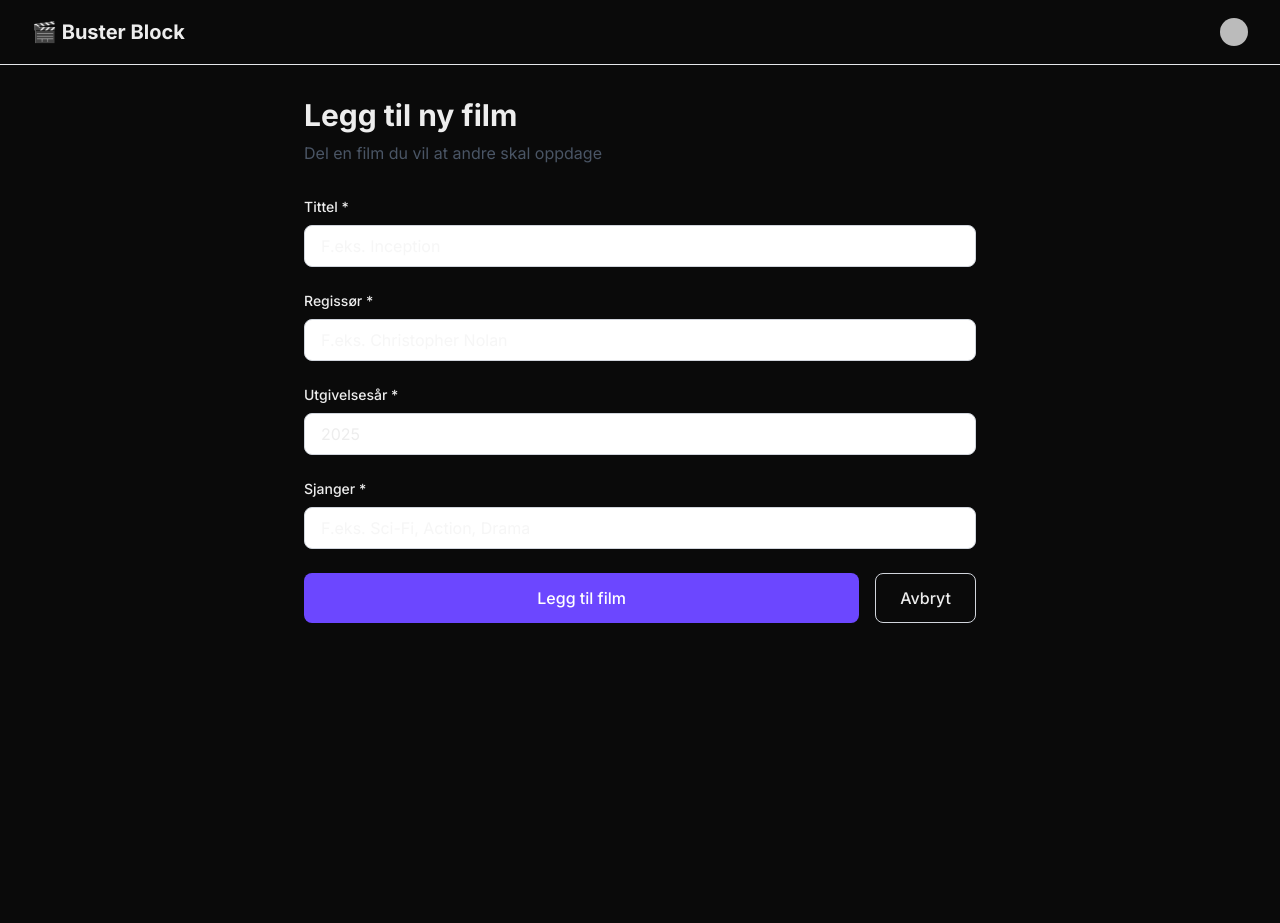
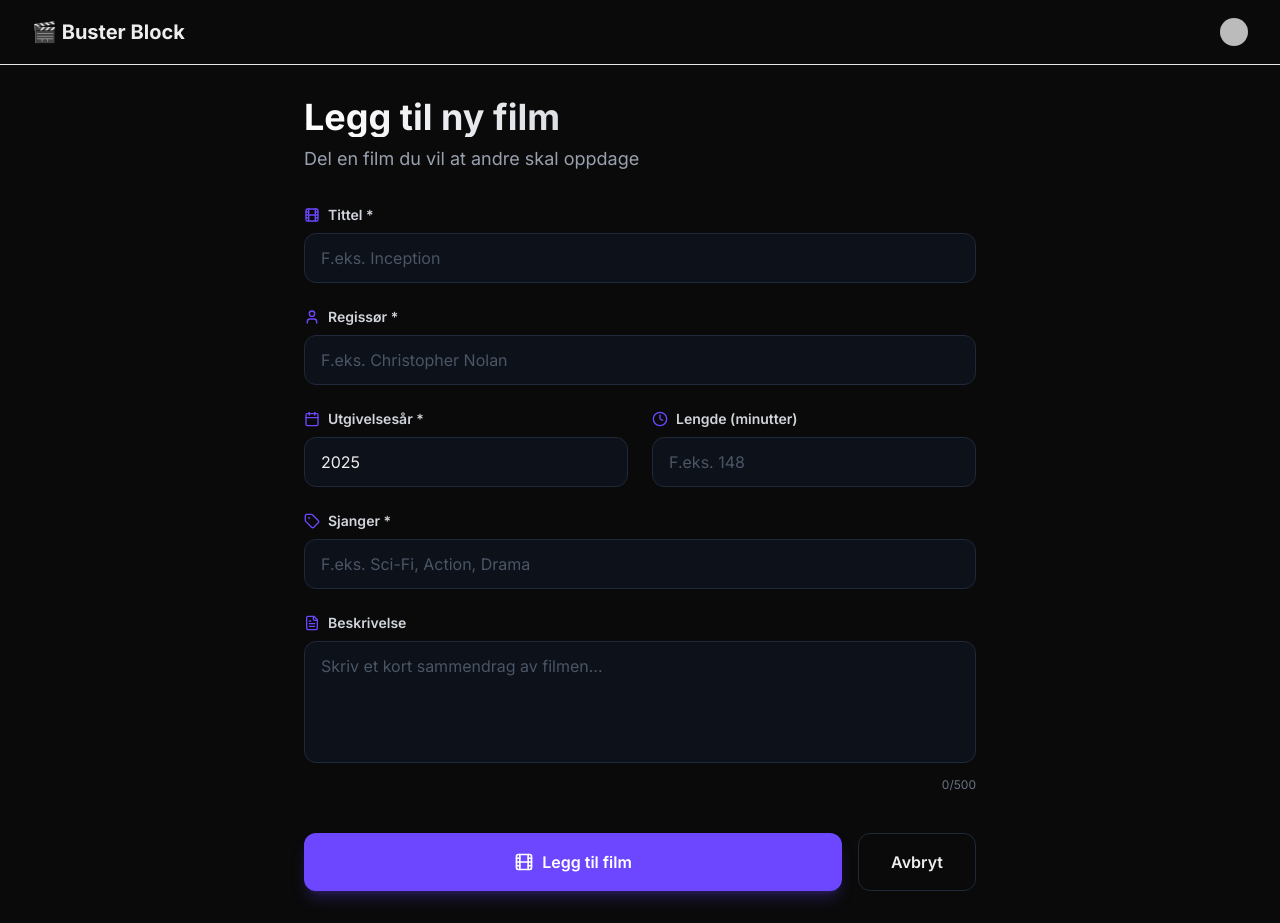
Before and after one commit to Marcus-Kodehode/Buster-Block, a Next.js app: page /movies/new in a window 1280 px wide. Before the commit the page ends 800 px from the top, so only its background shows below. Built offline with nearby package versions, Linux system fonts and the light colour scheme; no server answers; sample sign-in values are in the browser's storage; some icons are missing.

Commit message:
Mount Doom hotfix deployed

```diff
--- a/app/movies/[id]/page.tsx
+++ b/app/movies/[id]/page.tsx
@@ -7,6 +7,7 @@ import connectDB from "@/lib/mongodb";
 import Movie from "@/lib/models/Movie";
 import Review from "@/lib/models/Review";
 import type { Movie as MovieType, Review as ReviewType } from "@/types";
+import { Clock, Calendar, User, Tag, ArrowLeft } from "lucide-react";
 
 export const dynamic = "force-dynamic";
 
@@ -35,6 +36,8 @@ export default async function MoviePage({
       director: rawMovie.director,
       releaseYear: rawMovie.releaseYear,
       genre: rawMovie.genre,
+      description: rawMovie.description,
+      runtime: rawMovie.runtime,
       createdBy: rawMovie.createdBy,
       createdAt: rawMovie.createdAt.toISOString(),
       updatedAt: rawMovie.updatedAt.toISOString(),
@@ -61,38 +64,72 @@ export default async function MoviePage({
 
   return (
     <div className="max-w-4xl mx-auto space-y-8">
-      <Link href="/" className="text-[#6c47ff] hover:underline inline-block">
-        ← Tilbake til alle filmer
+      <Link
+        href="/"
+        className="inline-flex items-center gap-2 text-[#6c47ff] hover:text-[#5639cc] transition-colors group"
+      >
+        <ArrowLeft className="w-4 h-4 group-hover:-translate-x-1 transition-transform" />
+        Tilbake til alle filmer
       </Link>
 
-      <div className="border border-gray-200 dark:border-gray-800 rounded-lg p-8">
-        <div className="flex items-start justify-between mb-4">
-          <h1 className="text-4xl font-bold">{movie.title}</h1>
-          <span className="text-2xl text-gray-500 dark:text-gray-400">
+      <div className="border border-gray-800 rounded-2xl p-8 bg-gradient-to-b from-gray-900/50 to-gray-900/20">
+        <div className="flex items-start justify-between mb-6">
+          <h1 className="text-5xl font-bold bg-gradient-to-r from-white via-gray-300 to-gray-500 bg-clip-text text-transparent">
+            {movie.title}
+          </h1>
+          <span className="flex items-center gap-2 text-2xl text-gray-400 font-semibold">
+            <Calendar className="w-6 h-6" />
             {movie.releaseYear}
           </span>
         </div>
 
-        <p className="text-xl text-gray-600 dark:text-gray-400 mb-4">
-          Regissert av <span className="font-medium">{movie.director}</span>
-        </p>
+        <div className="flex items-center gap-2 text-lg text-gray-400 mb-6">
+          <User className="w-5 h-5 text-[#6c47ff]" />
+          <span>
+            Regissert av{" "}
+            <span className="font-semibold text-gray-300">
+              {movie.director}
+            </span>
+          </span>
+        </div>
 
-        <div className="inline-flex items-center px-4 py-2 rounded-full bg-gray-100 dark:bg-gray-800 text-gray-700 dark:text-gray-300">
-          {movie.genre}
+        <div className="flex flex-wrap items-center gap-3 mb-6">
+          <span className="inline-flex items-center gap-2 px-4 py-2 rounded-full bg-gray-800/50 text-gray-300 border border-gray-700/50">
+            <Tag className="w-4 h-4 text-[#6c47ff]" />
+            {movie.genre}
+          </span>
+
+          {movie.runtime && (
+            <span className="inline-flex items-center gap-2 px-4 py-2 rounded-full bg-gray-800/50 text-gray-300 border border-gray-700/50">
+              <Clock className="w-4 h-4 text-[#6c47ff]" />
+              {movie.runtime} min
+            </span>
+          )}
         </div>
+
+        {movie.description && (
+          <div className="mt-6 pt-6 border-t border-gray-800">
+            <p className="text-gray-300 text-lg leading-relaxed">
+              {movie.description}
+            </p>
+          </div>
+        )}
       </div>
 
       <div>
-        <h2 className="text-2xl font-bold mb-4">
+        <h2 className="text-3xl font-bold mb-6">
           Anmeldelser ({reviews.length})
         </h2>
 
         {userId ? (
           <ReviewForm movieId={id} />
         ) : (
-          <div className="bg-gray-50 dark:bg-gray-900 border border-gray-200 dark:border-gray-800 rounded-lg p-6 text-center mb-6">
-            <p className="text-gray-600 dark:text-gray-400">
-              <Link href="/sign-in" className="text-[#6c47ff] hover:underline">
+          <div className="bg-gray-900/50 border border-gray-800 rounded-xl p-8 text-center mb-6">
+            <p className="text-gray-400 text-lg">
+              <Link
+                href="/sign-in"
+                className="text-[#6c47ff] hover:text-[#5639cc] font-semibold transition-colors"
+              >
                 Logg inn
               </Link>{" "}
               for å legge til en anmeldelse
--- a/app/movies/new/page.tsx
+++ b/app/movies/new/page.tsx
@@ -11,10 +11,14 @@ export default async function NewMoviePage() {
 
   return (
     <div className="max-w-2xl mx-auto">
-      <h1 className="text-3xl font-bold mb-2">Legg til ny film</h1>
-      <p className="text-gray-600 dark:text-gray-400 mb-8">
-        Del en film du vil at andre skal oppdage
-      </p>
+      <div className="mb-8">
+        <h1 className="text-4xl font-bold bg-gradient-to-r from-white via-gray-300 to-gray-500 bg-clip-text text-transparent mb-2">
+          Legg til ny film
+        </h1>
+        <p className="text-gray-400 text-lg">
+          Del en film du vil at andre skal oppdage
+        </p>
+      </div>
 
       <MovieForm />
     </div>
--- a/components/MovieForm.tsx
+++ b/components/MovieForm.tsx
@@ -3,6 +3,16 @@
 import { useState } from "react";
 import { useRouter } from "next/navigation";
 import { CreateMovieInput } from "@/lib/validations/movieSchema";
+import {
+  Film,
+  Calendar,
+  User,
+  Tag,
+  AlertCircle,
+  Loader2,
+  FileText,
+  Clock,
+} from "lucide-react";
 
 export default function MovieForm() {
   const router = useRouter();
@@ -14,6 +24,8 @@ export default function MovieForm() {
     director: "",
     releaseYear: new Date().getFullYear(),
     genre: "",
+    description: "",
+    runtime: undefined,
   });
 
   const handleSubmit = async (e: React.FormEvent) => {
@@ -46,13 +58,18 @@ export default function MovieForm() {
   return (
     <form onSubmit={handleSubmit} className="space-y-6">
       {error && (
-        <div className="bg-red-50 dark:bg-red-900/20 border border-red-200 dark:border-red-800 rounded-lg p-4 text-red-800 dark:text-red-200">
-          {error}
+        <div className="flex items-start gap-3 bg-red-500/10 border border-red-500/50 rounded-xl p-4 text-red-400 animate-in fade-in slide-in-from-top-2 duration-300">
+          <AlertCircle className="w-5 h-5 mt-0.5 flex-shrink-0" />
+          <p className="text-sm">{error}</p>
         </div>
       )}
 
-      <div>
-        <label htmlFor="title" className="block text-sm font-medium mb-2">
+      <div className="space-y-2">
+        <label
+          htmlFor="title"
+          className="flex items-center gap-2 text-sm font-semibold text-gray-300"
+        >
+          <Film className="w-4 h-4 text-[#6c47ff]" />
           Tittel *
         </label>
         <input
@@ -62,13 +79,17 @@ export default function MovieForm() {
           maxLength={200}
           value={formData.title}
           onChange={(e) => setFormData({ ...formData, title: e.target.value })}
-          className="w-full px-4 py-2 border border-gray-300 dark:border-gray-700 rounded-lg focus:ring-2 focus:ring-[#6c47ff] focus:border-transparent bg-white dark:bg-gray-900"
+          className="w-full px-4 py-3 bg-gray-900/50 border border-gray-800 rounded-xl focus:ring-2 focus:ring-[#6c47ff] focus:border-transparent transition-all placeholder:text-gray-600 hover:border-gray-700"
           placeholder="F.eks. Inception"
         />
       </div>
 
-      <div>
-        <label htmlFor="director" className="block text-sm font-medium mb-2">
+      <div className="space-y-2">
+        <label
+          htmlFor="director"
+          className="flex items-center gap-2 text-sm font-semibold text-gray-300"
+        >
+          <User className="w-4 h-4 text-[#6c47ff]" />
           Regissør *
         </label>
         <input
@@ -80,13 +101,18 @@ export default function MovieForm() {
           onChange={(e) =>
             setFormData({ ...formData, director: e.target.value })
           }
-          className="w-full px-4 py-2 border border-gray-300 dark:border-gray-700 rounded-lg focus:ring-2 focus:ring-[#6c47ff] focus:border-transparent bg-white dark:bg-gray-900"
+          className="w-full px-4 py-3 bg-gray-900/50 border border-gray-800 rounded-xl focus:ring-2 focus:ring-[#6c47ff] focus:border-transparent transition-all placeholder:text-gray-600 hover:border-gray-700"
           placeholder="F.eks. Christopher Nolan"
         />
       </div>
 
-      <div>
-        <label htmlFor="releaseYear" className="block text-sm font-medium mb-2">
+      <div className="grid grid-cols-1 md:grid-cols-2 gap-6">
+        <div className="space-y-2">
+          <label
+            htmlFor="releaseYear"
+            className="flex items-center gap-2 text-sm font-semibold text-gray-300"
+          >
+            <Calendar className="w-4 h-4 text-[#6c47ff]" />
             Utgivelsesår *
           </label>
           <input
@@ -97,14 +123,47 @@ export default function MovieForm() {
             max={new Date().getFullYear() + 5}
             value={formData.releaseYear}
             onChange={(e) =>
-            setFormData({ ...formData, releaseYear: parseInt(e.target.value) })
+              setFormData({
+                ...formData,
+                releaseYear: parseInt(e.target.value),
+              })
             }
-          className="w-full px-4 py-2 border border-gray-300 dark:border-gray-700 rounded-lg focus:ring-2 focus:ring-[#6c47ff] focus:border-transparent bg-white dark:bg-gray-900"
+            className="w-full px-4 py-3 bg-gray-900/50 border border-gray-800 rounded-xl focus:ring-2 focus:ring-[#6c47ff] focus:border-transparent transition-all placeholder:text-gray-600 hover:border-gray-700"
           />
         </div>
 
-      <div>
-        <label htmlFor="genre" className="block text-sm font-medium mb-2">
+        <div className="space-y-2">
+          <label
+            htmlFor="runtime"
+            className="flex items-center gap-2 text-sm font-semibold text-gray-300"
+          >
+            <Clock className="w-4 h-4 text-[#6c47ff]" />
+            Lengde (minutter)
+          </label>
+          <input
+            type="number"
+            id="runtime"
+            min={1}
+            max={1000}
+            value={formData.runtime || ""}
+            onChange={(e) =>
+              setFormData({
+                ...formData,
+                runtime: e.target.value ? parseInt(e.target.value) : undefined,
+              })
+            }
+            className="w-full px-4 py-3 bg-gray-900/50 border border-gray-800 rounded-xl focus:ring-2 focus:ring-[#6c47ff] focus:border-transparent transition-all placeholder:text-gray-600 hover:border-gray-700"
+            placeholder="F.eks. 148"
+          />
+        </div>
+      </div>
+
+      <div className="space-y-2">
+        <label
+          htmlFor="genre"
+          className="flex items-center gap-2 text-sm font-semibold text-gray-300"
+        >
+          <Tag className="w-4 h-4 text-[#6c47ff]" />
           Sjanger *
         </label>
         <input
@@ -114,24 +173,61 @@ export default function MovieForm() {
           maxLength={50}
           value={formData.genre}
           onChange={(e) => setFormData({ ...formData, genre: e.target.value })}
-          className="w-full px-4 py-2 border border-gray-300 dark:border-gray-700 rounded-lg focus:ring-2 focus:ring-[#6c47ff] focus:border-transparent bg-white dark:bg-gray-900"
+          className="w-full px-4 py-3 bg-gray-900/50 border border-gray-800 rounded-xl focus:ring-2 focus:ring-[#6c47ff] focus:border-transparent transition-all placeholder:text-gray-600 hover:border-gray-700"
           placeholder="F.eks. Sci-Fi, Action, Drama"
         />
       </div>
 
-      <div className="flex gap-4">
+      <div className="space-y-2">
+        <label
+          htmlFor="description"
+          className="flex items-center gap-2 text-sm font-semibold text-gray-300"
+        >
+          <FileText className="w-4 h-4 text-[#6c47ff]" />
+          Beskrivelse
+        </label>
+        <textarea
+          id="description"
+          maxLength={500}
+          rows={4}
+          value={formData.description}
+          onChange={(e) =>
+            setFormData({ ...formData, description: e.target.value })
+          }
+          className="w-full px-4 py-3 bg-gray-900/50 border border-gray-800 rounded-xl focus:ring-2 focus:ring-[#6c47ff] focus:border-transparent transition-all placeholder:text-gray-600 hover:border-gray-700 resize-none"
+          placeholder="Skriv et kort sammendrag av filmen..."
+        />
+        <p className="text-xs text-gray-500 text-right">
+          {formData.description?.length || 0}/500
+        </p>
+      </div>
+
+      <div className="flex gap-4 pt-4">
         <button
           type="submit"
           disabled={loading}
-          className="flex-1 bg-[#6c47ff] text-white rounded-lg px-6 py-3 font-medium hover:bg-[#5639cc] transition disabled:opacity-50 disabled:cursor-not-allowed"
+          className="flex-1 relative group bg-[#6c47ff] text-white rounded-xl px-8 py-4 font-semibold hover:bg-[#5639cc] transition-all duration-300 shadow-lg shadow-[#6c47ff]/25 hover:shadow-[#6c47ff]/40 disabled:opacity-50 disabled:cursor-not-allowed hover:-translate-y-0.5 disabled:hover:translate-y-0"
         >
-          {loading ? "Legger til..." : "Legg til film"}
+          <span className="flex items-center justify-center gap-2">
+            {loading ? (
+              <>
+                <Loader2 className="w-5 h-5 animate-spin" />
+                Legger til...
+              </>
+            ) : (
+              <>
+                <Film className="w-5 h-5" />
+                Legg til film
+              </>
+            )}
+          </span>
         </button>
 
         <button
           type="button"
           onClick={() => router.back()}
-          className="px-6 py-3 border border-gray-300 dark:border-gray-700 rounded-lg font-medium hover:bg-gray-50 dark:hover:bg-gray-800 transition"
+          disabled={loading}
+          className="px-8 py-4 border border-gray-800 rounded-xl font-semibold hover:bg-gray-900/50 transition-all duration-300 disabled:opacity-50 disabled:cursor-not-allowed hover:-translate-y-0.5 disabled:hover:translate-y-0"
         >
           Avbryt
         </button>
--- a/lib/models/Movie.ts
+++ b/lib/models/Movie.ts
@@ -1,10 +1,12 @@
-import { Schema, model, models, Document } from 'mongoose';
+import { Schema, model, models, Document } from "mongoose";
 
 export interface IMovie extends Document {
   title: string;
   director: string;
   releaseYear: number;
   genre: string;
+  description?: string; // NY
+  runtime?: number; // NY
   createdBy: string;
   createdAt: Date;
   updatedAt: Date;
@@ -39,6 +41,16 @@ const MovieSchema = new Schema<IMovie>(
       trim: true,
       maxlength: [50, "Genre cannot be more than 50 characters"],
     },
+    description: {
+      type: String,
+      trim: true,
+      maxlength: [500, "Description cannot be more than 500 characters"],
+    },
+    runtime: {
+      type: Number,
+      min: [1, "Runtime must be at least 1 minute"],
+      max: [1000, "Runtime cannot exceed 1000 minutes"],
+    },
     createdBy: {
       type: String,
       required: [true, "Creator user ID is required"],
--- a/lib/validations/movieSchema.ts
+++ b/lib/validations/movieSchema.ts
@@ -24,6 +24,17 @@ export const createMovieSchema = z.object({
     .min(1, "Genre is required")
     .max(50, "Genre cannot be more than 50 characters")
     .trim(),
+  description: z
+    .string()
+    .max(500, "Description cannot be more than 500 characters")
+    .trim()
+    .optional(),
+  runtime: z
+    .number()
+    .int("Runtime must be an integer")
+    .min(1, "Runtime must be at least 1 minute")
+    .max(1000, "Runtime cannot exceed 1000 minutes")
+    .optional(),
 });
 
 export const updateMovieSchema = createMovieSchema.partial();
--- a/types/index.ts
+++ b/types/index.ts
@@ -1,12 +1,12 @@
 // types/index.ts
-
-// Frontend-vennlige typer (uten Mongoose-spesifikke ting)
 export type Movie = {
   _id: string;
   title: string;
   director: string;
   releaseYear: number;
   genre: string;
+  description?: string; // NY
+  runtime?: number; // NY
   createdBy: string;
   createdAt: string;
   updatedAt: string;
@@ -23,7 +23,6 @@ export type Review = {
   updatedAt: string;
 };
 
-// API response types
 export type ApiResponse<T> =
   | {
       success: true;
```
Also changed, not shown: components/ReviewForm.tsx (+69 -33 lines), components/ReviewList.tsx (+31 -9 lines). Lines whose indentation alone changed are shown as unchanged.
